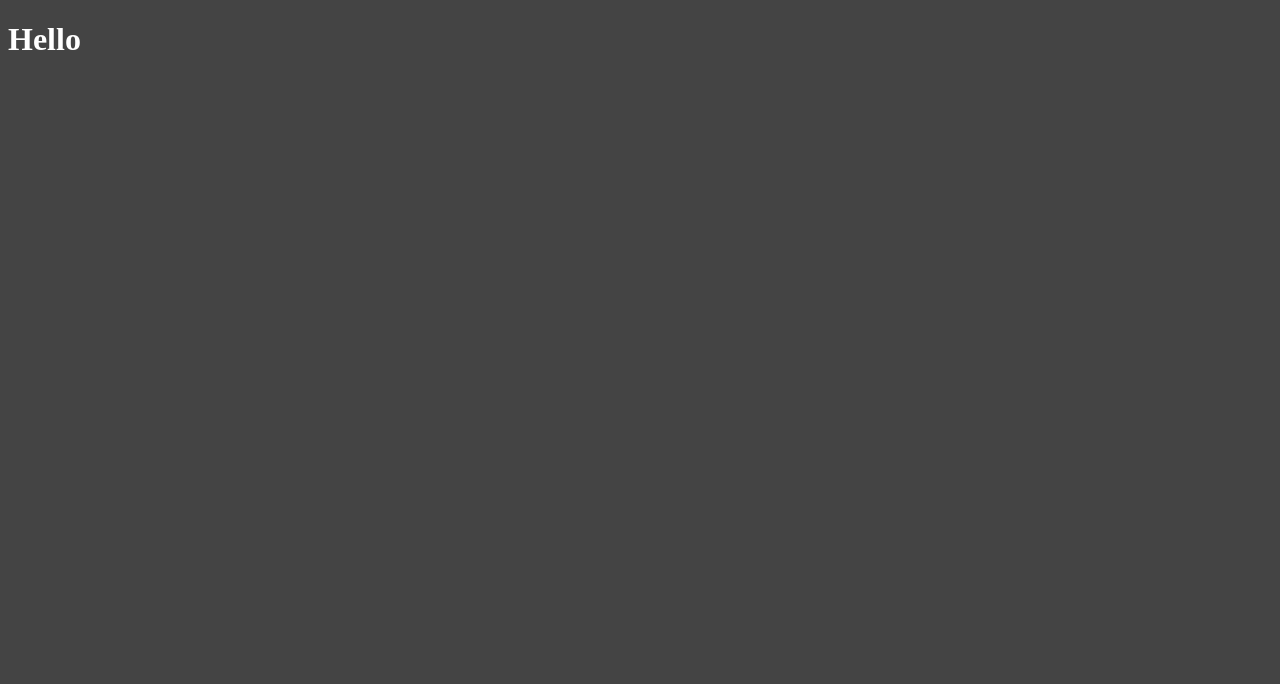
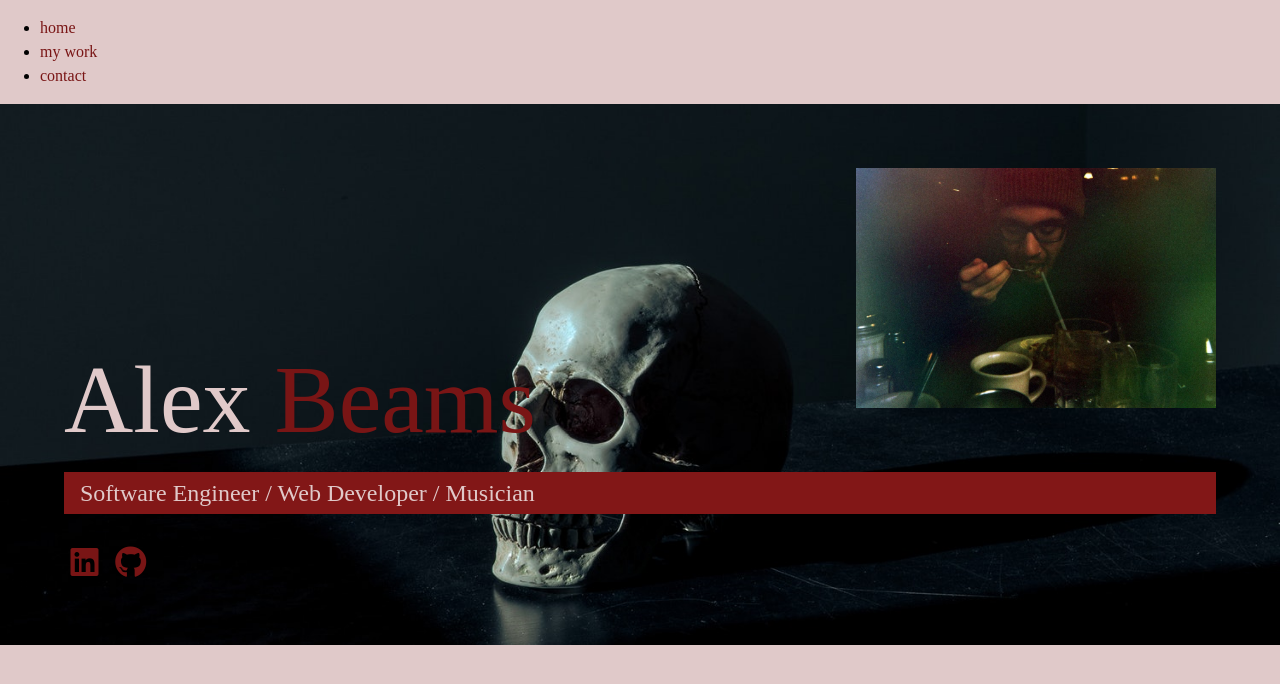
Before and after one commit to alexbeams1898/alex-beams-portfolio, a website: page dist/index.html in a window 1280 px wide. Drawn offline with Linux system fonts and the light colour scheme.

Commit message:
Index markup and main sass

```diff
--- a/package.json
+++ b/package.json
@@ -7,7 +7,7 @@
     "sass": "node-sass -w scss/ -o dist/css/ --recursive"
   },
   "author": "Alex Beams",
-  "license": "ISC",
+  "license": "MIT",
   "dependencies": {
     "node-sass": "^4.10.0"
   }
--- /dev/null
+++ b/scss/_config.scss
@@ -0,0 +1,21 @@
+$primary-color: #e0c9c9;
+$secondary-color: #791515;
+$show-home-image: true;
+$home-image: url(/img/skull.jpg);
+$background-opacity: 0.9;
+
+* {
+  box-sizing: border-box;
+}
+
+@mixin easeOut {
+  transition: all 0.75s ease-out;
+}
+
+@mixin background {
+  @if $show-home-image {
+    background: $home-image;
+    background-attachment: fixed;
+    background-size: cover;
+  }
+}
--- a/scss/main.scss
+++ b/scss/main.scss
@@ -1,6 +1,73 @@
-$primary-color: #444;
+@import "config";
 
 body {
   background: $primary-color;
-  color: #fff;
+  height: 100%;
+  margin: 0;
+  font-family: Encient German Gothic;
+  line-height: 1.5;
 }
+
+// Headings
+h1,
+h2,
+h3 {
+  margin: 0;
+  font-weight: 400;
+  color: $primary-color;
+  &.lg-heading {
+    font-size: 6rem;
+    font-family: "Should've Known";
+  }
+  &.sm-heading {
+    margin-bottom: 2rem;
+    padding: 0.2rem 1rem;
+    background: rgba(lighten($secondary-color, 2), 1);
+  }
+}
+
+a {
+  color: $secondary-color;
+  text-decoration: none;
+}
+
+header {
+  // position: fixed;
+  z-index: 2;
+  width: 100%;
+}
+
+.text-secondary {
+  color: $secondary-color;
+}
+
+main {
+  @include background();
+  padding: 4rem;
+  height: 100%;
+
+  #me-picture {
+    float: right;
+    height: 15em;
+  }
+
+  .icons {
+    margin-top: 1rem;
+
+    a {
+      padding: 0.4rem;
+
+      &:hover {
+        color: $primary-color;
+        @include easeOut();
+      }
+    }
+  }
+
+  &#home {
+    overflow: hidden;
+    h1 {
+      margin-top: 20vh;
+    }
+  }
+}
```
Also changed, not shown: dist/css/main.css, dist/index.html, dist/js/main.js (added), img/IMG_2726.jpg (added), img/background.jpeg (added), img/computer.jpeg (added), img/skull.jpg (added).
